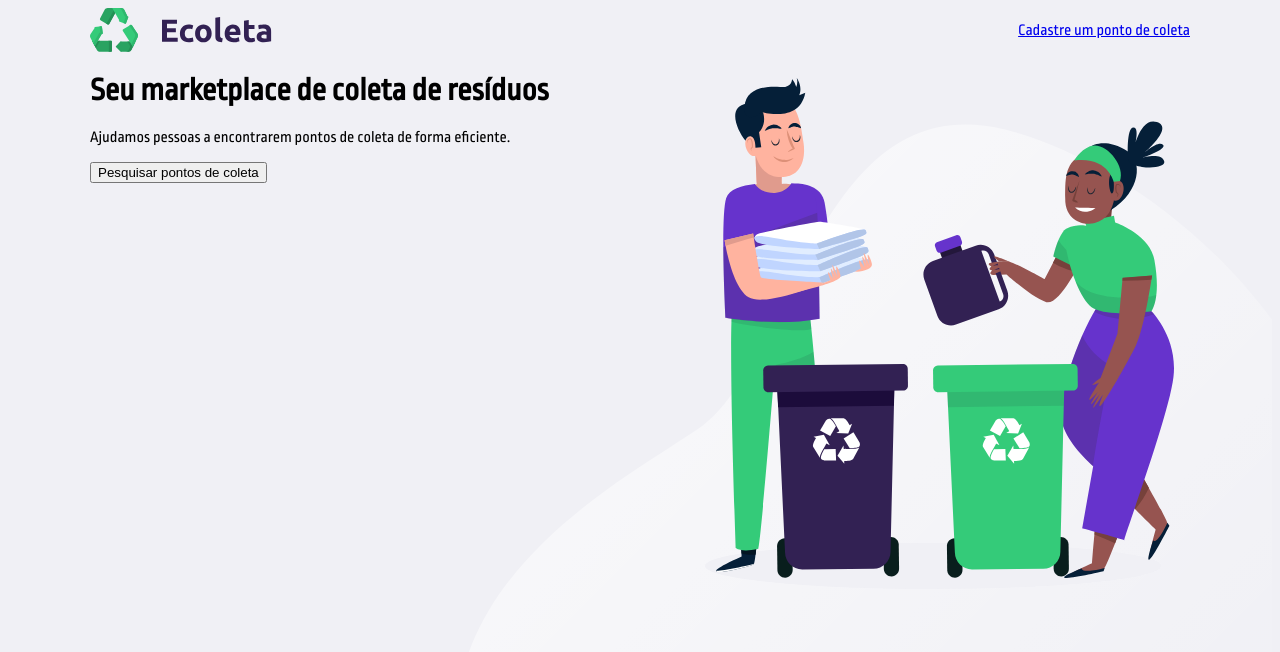
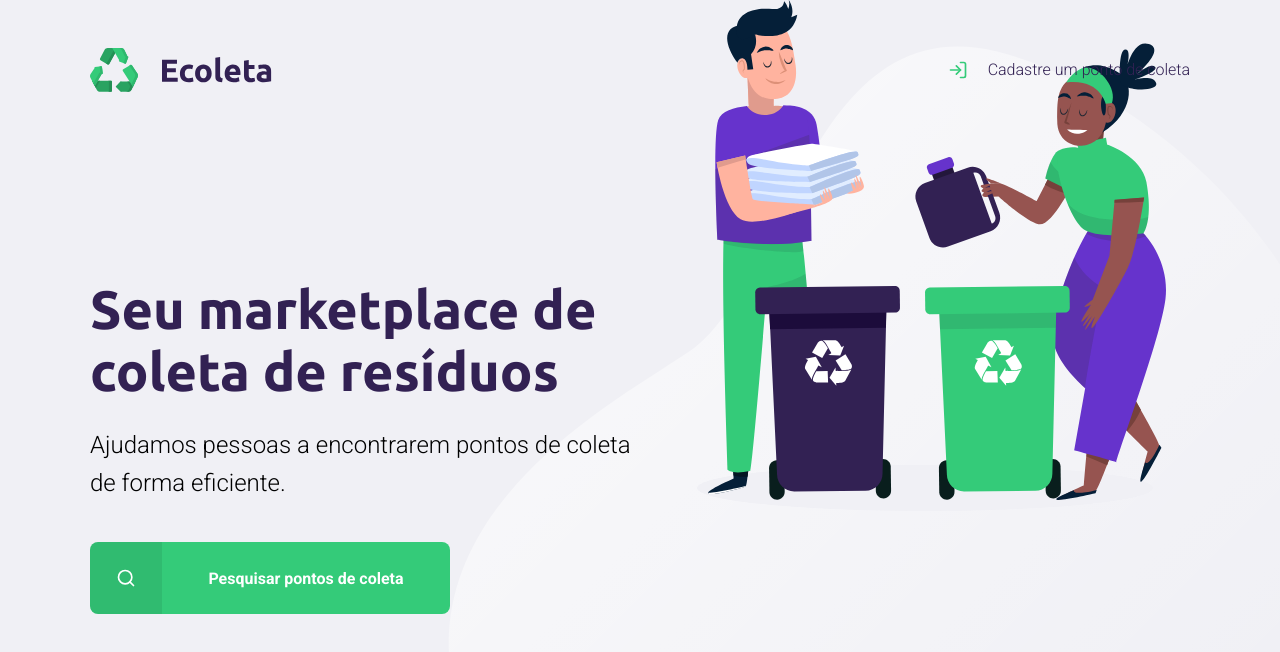
Before and after one commit to julianaibiapina/Ecoleta, a plain HTML site: page index.html in a window 1280 px wide. Drawn offline with Linux system fonts and the light colour scheme.

Commit message:
página inicial

```diff
--- a/index.html
+++ b/index.html
@@ -5,7 +5,7 @@
         <meta name="viewport" content="width=device-width, initial-scale=1.0">
         <title>Ecolete</title>
 
-        <link href="https://fonts.googleapis.com/css2?family=Roboto:wght@300;700&family=Ropa+Sans&display=swap" rel="stylesheet">
+        <link href="https://fonts.googleapis.com/css2?family=Roboto:wght@300;700&family=Ropa+Sans&family=Ubuntu:wght@700&display=swap" rel="stylesheet">
         <link rel="stylesheet" href="/styles/main.css">
     </head>
 
@@ -16,14 +16,24 @@
 
                 <header>
                     <img src="/assets/logo.svg" alt="Ecolete">
-                    <a href="#">Cadastre um ponto de coleta</a>
+                    <a href="#">
+                        <span></span>
+                        Cadastre um ponto de coleta
+                    </a>
                 </header>
 
-                <h1>Seu marketplace de coleta de resíduos</h1>
+                <main>
+                    <h1>Seu marketplace de coleta de resíduos</h1>
 
-                <p>Ajudamos pessoas a encontrarem pontos de coleta de forma eficiente.</p>
+                    <p>Ajudamos pessoas a encontrarem pontos de coleta de forma eficiente.</p>
 
-                <button>Pesquisar pontos de coleta</button>
+                    <a href="#">
+                        <span></span>
+                        <strong>Pesquisar pontos de coleta</strong>
+                    </a>
+
+                </main>
+
 
             </div>
         </div>
--- a/styles/main.css
+++ b/styles/main.css
@@ -1,40 +1,158 @@
+:root{
+    --title-color: #322153;
+    --primary-color: #34cb79;
+}
+
+*{
+    margin: 0;
+    padding: 0;
+}
+
 html{
     font-family: 'Roboto', sans-serif;
-    font-family: 'Ropa Sans', sans-serif;
 }
 
 body{
     background: #f0f0f5;
+    -webkit-font-smoothing: antialiased;
+}
+
+h1, h2, h3, h4, h5, h6{
+    font-family: 'Ubuntu', sans-serif;
+    color: var(--title-color);
+}
+a{
+    text-decoration: none;
 }
 
 #page-home{
     height: 100vh;
     background: url('../assets/home-background.svg') no-repeat;
-    background-position: 35vw ;
+    background-position: 35vw top;
+
+
 }
 
 #page-home .content{
     width: 90%;
     max-width: 1100px;
+    height: 100%;
+
     margin:0 auto ;
+
+    display: flex;
+    flex-direction: column;
 }
 
 #page-home header{
     display: flex;
     align-items: center;
     justify-content: space-between;
+    margin-top: 48px;
 }
 
 #page-home header a{
     display: flex;
+    color: var(--title-color);
+    font-weight: 700S;
 }
 
 
 #page-home header a span{
-    margin-right: 16px;
+    margin-right: 20px;
     display: flex;
     background-image: url('../assets/log-in.svg');
 
     width: 20px;
     height: 20px;
 }
+
+#page-home main{
+    max-width: 560px;
+
+    flex: 1;
+    display: flex;
+    flex-direction: column;
+    justify-content: center;
+}
+
+#page-home main h1{
+font-size: 54px;
+}
+
+#page-home main p{
+    font-size: 24px;
+    line-height: 38px;
+    margin-top: 24px;
+}
+
+#page-home main a{
+    width: 100%;
+    max-width: 360px;
+    height: 72px;
+    border-radius: 8px;
+
+    display: flex;
+    align-items: center;
+
+    margin-top: 40px;
+
+    background-color: var(--primary-color);
+
+    transition: 400ms;
+
+
+}
+
+#page-home main a:hover{
+    background-color: #2fb86e;
+}
+
+#page-home main a span{
+    width: 72px;
+    height: 72px;
+    border-top-left-radius: 8px;
+    border-bottom-left-radius: 8px;
+
+    background-color: rgba(0, 0, 0, 0.08);
+
+    display: flex;
+    align-items: center;
+    justify-content: center;
+}
+
+#page-home main a span::after{
+    content: "";
+    background-image: url('../assets/search.svg');
+
+    width: 20px;
+    height: 20px;
+}
+
+#page-home main a strong{
+    flex: 1;
+    color: white;
+    text-align: center;
+}
+
+@media(max-width:900px){
+    #page-home{
+        background-position:70vw ;
+    }
+    #page-home .content{
+        align-items: center;
+        text-align: center;
+    }
+
+    #page-home header a{
+        position: absolute;
+        bottom: 35px;
+
+        left: 50%;
+        transform: translateX(-50%);
+    }
+
+    #page-home main{
+        align-items: center;
+    }
+}
```
